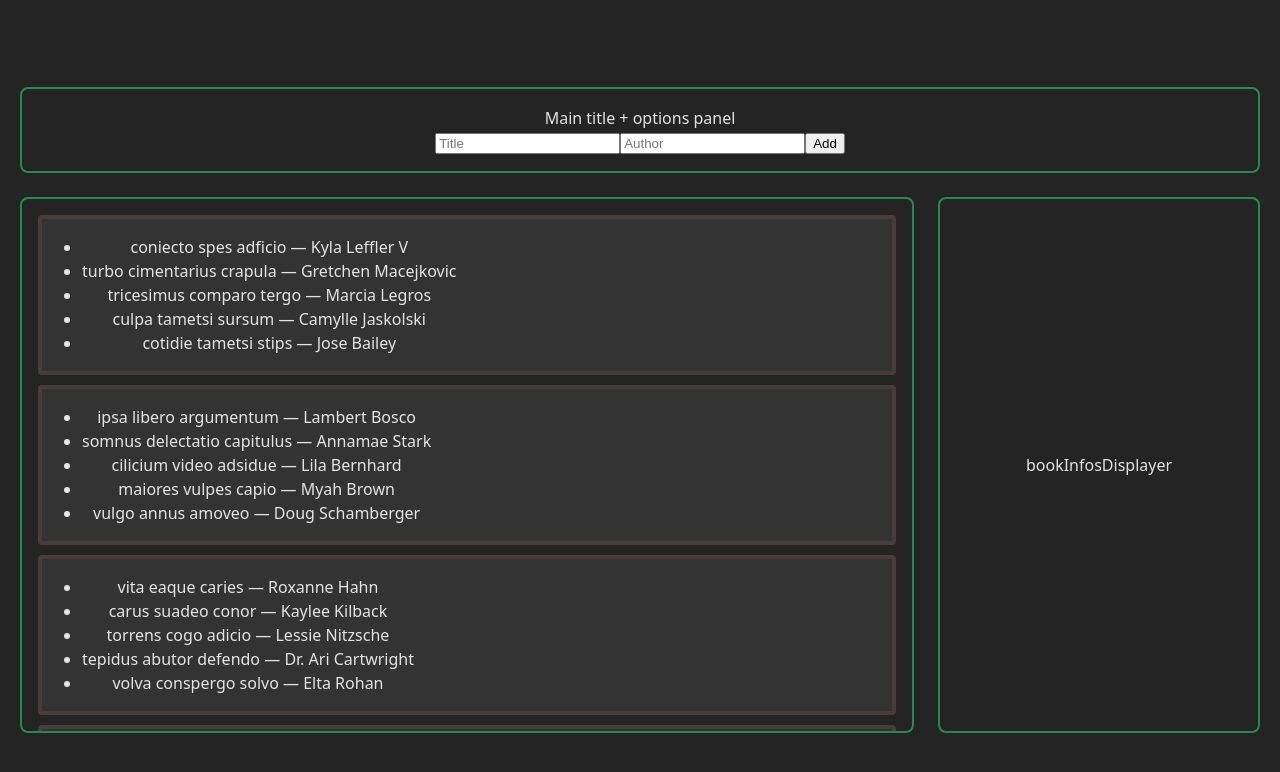
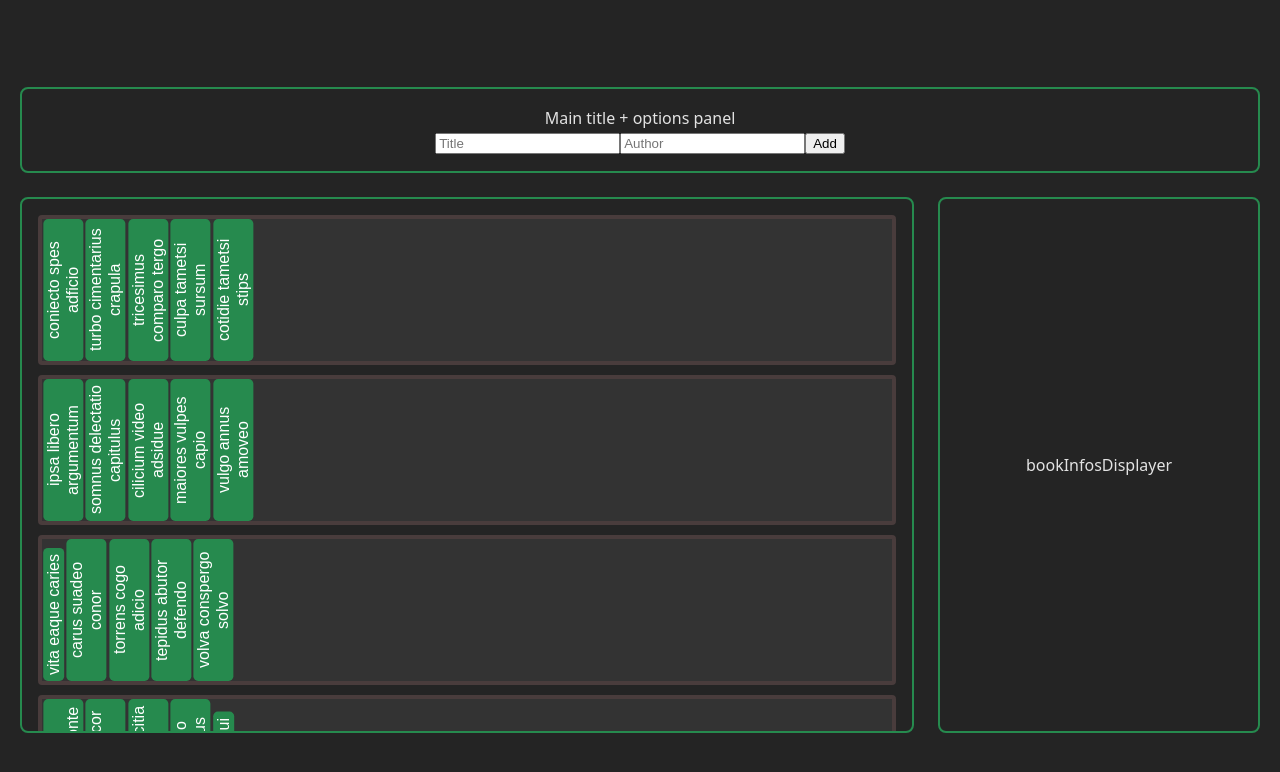
Before and after one commit to Testaleur/bookshelfReact, a React (Vite) app in the folder frontend/: page / in a window 1280 px wide. Shown: the top 772 px of the page. Built offline with nearby package versions, Linux system fonts and the light colour scheme; no server answers.

Commit message:
book class and displaying books vertically

```diff
--- a/frontend/src/App.css
+++ b/frontend/src/App.css
@@ -1,6 +1,7 @@
 @import "styles/shared.css";
 @import "styles/bookshelves.css";
 @import "styles/infosDisplayer.css";
+@import "styles/books.css";
 
 #root {
   max-width: 1600px;
--- a/frontend/src/components/book.jsx
+++ b/frontend/src/components/book.jsx
@@ -0,0 +1,10 @@
+const Book = ({ title, author, type }) => {
+  return (
+    <button
+      className={`book ${type}`}
+    >
+      {title}
+    </button>
+  );
+};
+export default Book
--- a/frontend/src/components/bookshelvesContainer.jsx
+++ b/frontend/src/components/bookshelvesContainer.jsx
@@ -1,5 +1,6 @@
 import Shelf from './shelf.jsx'
 import Card from './card.jsx'
+import Book from './book.jsx'
 
 const MAX_BOOKS_PER_SHELF = 5;
 
@@ -13,17 +14,17 @@ const BookshelvesContainer = ({ books }) => {
     <Card
       className="shelf"
       id="bookshelvesContainer"
-      title="bookshelvesContainer"
     >
       {shelves.map((shelfBooks, shelfIndex) => (
         <Shelf key={`shelf-${shelfIndex}`}>
-          <ul>
-            {shelfBooks.map((book) => (
-              <li key={`book-${book.id}`}>
-                {book.title} — {book.author}
-              </li>
-            ))}
-          </ul>
+          {shelfBooks.map((book) => (
+            <Book
+              key={`book-${book.id}`}
+              title={book.title}
+              author={book.author}
+              type = {"Book"}
+            />
+          ))}
         </Shelf>
       ))}
     </Card>
--- /dev/null
+++ b/frontend/src/styles/books.css
@@ -0,0 +1,44 @@
+.book {
+  display: inline-block;
+  writing-mode: vertical-rl;
+  transform: rotate(180deg);
+  font-size: 1rem;
+  text-align: center;
+  color: var(--title-color);
+  border: none;
+  border-radius: 0.3rem;
+  cursor: pointer;
+  outline: none;
+  margin: 0 0.0625rem;
+  transition: background-color 0.1s ease;
+
+  max-height: 100%;
+  white-space: normal;
+  line-height: 1.2;
+  box-sizing: border-box;
+}
+
+
+.book.Book{
+  background-color: var(--book-color);
+}
+
+.book.Book:hover {
+  background-color: var(--book-color-hover) ;
+}
+
+.book.Series{
+  background-color: var(--series-color);
+}
+
+.book.Series:hover {
+  background-color: var(--series-color-hover);
+}
+
+.book.Movie{
+  background-color: var(--movie-color);
+}
+
+.book.Movie:hover {
+  background-color: var(--movie-color-hover);
+}
--- a/frontend/src/styles/bookshelves.css
+++ b/frontend/src/styles/bookshelves.css
@@ -13,7 +13,7 @@
 .shelf{
   background-color: var(--counter-background-color);
   width: 100%;
-  height: 160px;
+  height: 150px;
   display: flex;
   flex-direction:row;
   align-items: flex-end;
```
